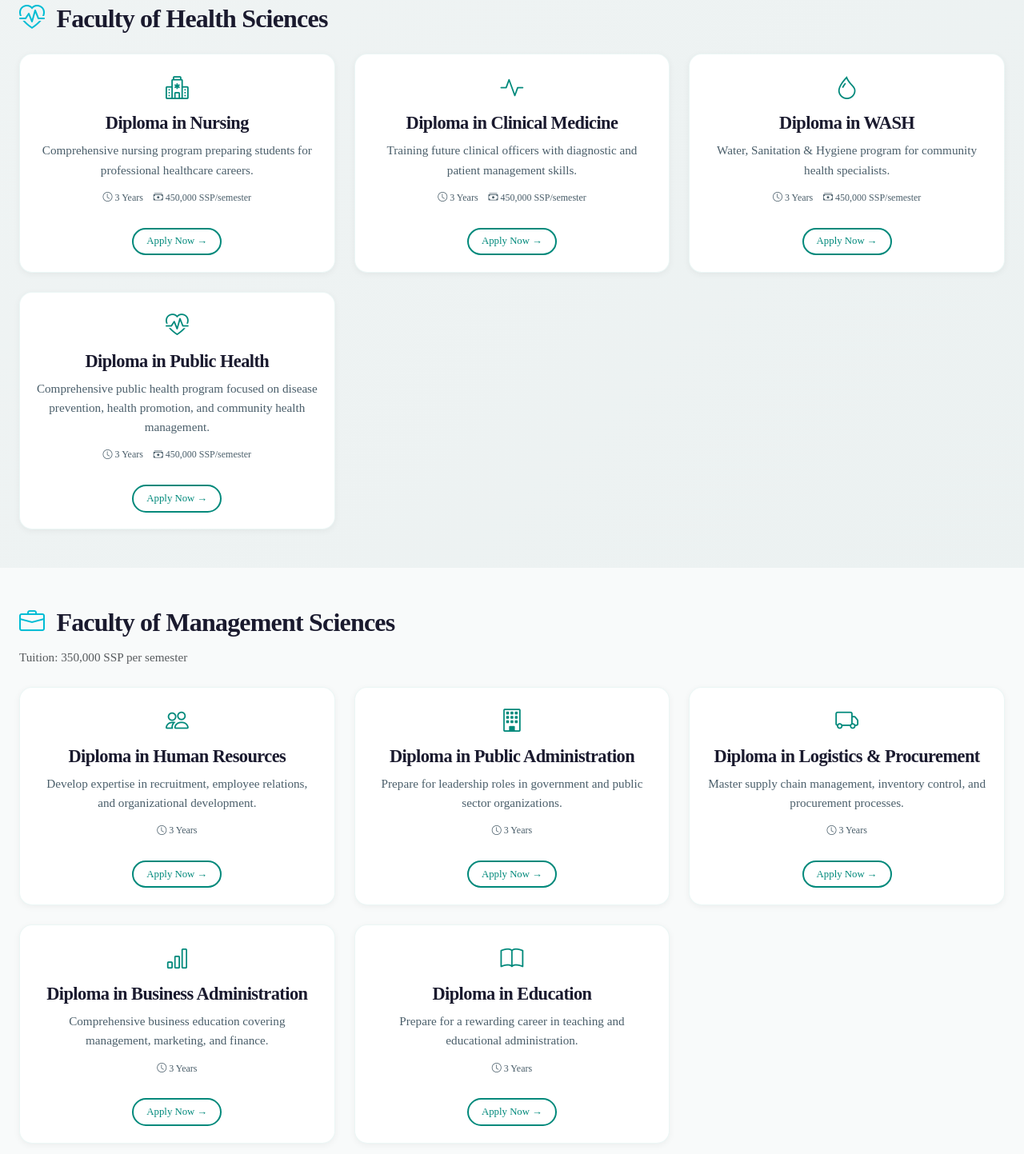
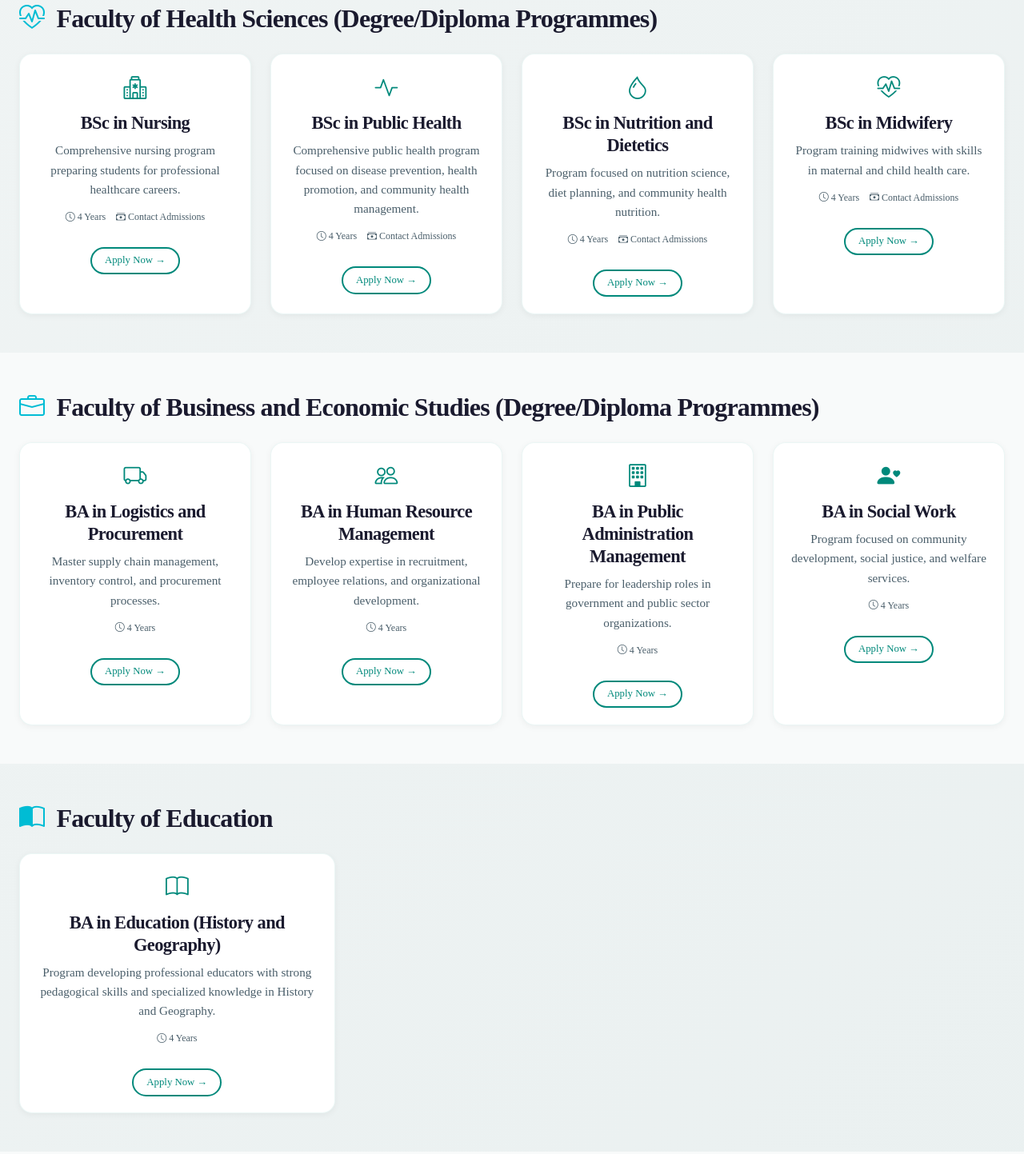
Before and after one commit to Lul24/kist, a plain HTML site: page kist/courses.html in a window 1280 px wide. Shown: the part 393-1836 px from the top of the page at 80% size. Drawn offline with nearby package versions, Linux system fonts and the light colour scheme.

Commit message:
Revise course details and program offerings in courses.html
Updated course offerings and details for various programs including Health Sciences, Business, and Education. Adjusted course duration and tuition information.

```diff
--- a/kist/courses.html
+++ b/kist/courses.html
@@ -47,53 +47,53 @@
 <section class="courses-faculty py-5">
   <div class="container">
     <div class="faculty-header-section mb-4" data-aos="fade-up">
-      <h2><i class="bi bi-heart-pulse text-gold me-2"></i> Faculty of Health Sciences</h2>
+      <h2><i class="bi bi-heart-pulse text-gold me-2"></i> Faculty of Health Sciences (Degree/Diploma Programmes)</h2>
     </div>
     <div class="row g-4">
-      <div class="col-md-4" data-aos="fade-up">
+      <div class="col-md-3" data-aos="fade-up">
         <div class="course-detailed-card">
           <div class="course-icon"><i class="bi bi-hospital"></i></div>
-          <h3>Diploma in Nursing</h3>
+          <h3>BSc in Nursing</h3>
           <p>Comprehensive nursing program preparing students for professional healthcare careers.</p>
           <div class="course-info">
-            <span><i class="bi bi-clock"></i> 3 Years</span>
-            <span><i class="bi bi-cash-stack"></i> 450,000 SSP/semester</span>
+            <span><i class="bi bi-clock"></i> 4 Years</span>
+            <span><i class="bi bi-cash-stack"></i> Contact Admissions</span>
           </div>
           <a href="admissions.html" class="btn-outline-primary-custom btn-sm mt-3">Apply Now →</a>
         </div>
       </div>
-      <div class="col-md-4" data-aos="fade-up" data-aos-delay="100">
+      <div class="col-md-3" data-aos="fade-up" data-aos-delay="100">
         <div class="course-detailed-card">
           <div class="course-icon"><i class="bi bi-activity"></i></div>
-          <h3>Diploma in Clinical Medicine</h3>
-          <p>Training future clinical officers with diagnostic and patient management skills.</p>
+          <h3>BSc in Public Health</h3>
+          <p>Comprehensive public health program focused on disease prevention, health promotion, and community health management.</p>
           <div class="course-info">
-            <span><i class="bi bi-clock"></i> 3 Years</span>
-            <span><i class="bi bi-cash-stack"></i> 450,000 SSP/semester</span>
+            <span><i class="bi bi-clock"></i> 4 Years</span>
+            <span><i class="bi bi-cash-stack"></i> Contact Admissions</span>
           </div>
           <a href="admissions.html" class="btn-outline-primary-custom btn-sm mt-3">Apply Now →</a>
         </div>
       </div>
-      <div class="col-md-4" data-aos="fade-up" data-aos-delay="150">
+      <div class="col-md-3" data-aos="fade-up" data-aos-delay="150">
         <div class="course-detailed-card">
           <div class="course-icon"><i class="bi bi-droplet"></i></div>
-          <h3>Diploma in WASH</h3>
-          <p>Water, Sanitation & Hygiene program for community health specialists.</p>
+          <h3>BSc in Nutrition and Dietetics</h3>
+          <p>Program focused on nutrition science, diet planning, and community health nutrition.</p>
           <div class="course-info">
-            <span><i class="bi bi-clock"></i> 3 Years</span>
-            <span><i class="bi bi-cash-stack"></i> 450,000 SSP/semester</span>
+            <span><i class="bi bi-clock"></i> 4 Years</span>
+            <span><i class="bi bi-cash-stack"></i> Contact Admissions</span>
           </div>
           <a href="admissions.html" class="btn-outline-primary-custom btn-sm mt-3">Apply Now →</a>
         </div>
       </div>
-      <div class="col-md-4" data-aos="fade-up" data-aos-delay="200">
+      <div class="col-md-3" data-aos="fade-up" data-aos-delay="200">
         <div class="course-detailed-card">
           <div class="course-icon"><i class="bi bi-heart-pulse"></i></div>
-          <h3>Diploma in Public Health</h3>
-          <p>Comprehensive public health program focused on disease prevention, health promotion, and community health management.</p>
+          <h3>BSc in Midwifery</h3>
+          <p>Program training midwives with skills in maternal and child health care.</p>
           <div class="course-info">
-            <span><i class="bi bi-clock"></i> 3 Years</span>
-            <span><i class="bi bi-cash-stack"></i> 450,000 SSP/semester</span>
+            <span><i class="bi bi-clock"></i> 4 Years</span>
+            <span><i class="bi bi-cash-stack"></i> Contact Admissions</span>
           </div>
           <a href="admissions.html" class="btn-outline-primary-custom btn-sm mt-3">Apply Now →</a>
         </div>
@@ -102,56 +102,66 @@
   </div>
 </section>
 
-<!-- ========== FACULTY OF MANAGEMENT SCIENCES ========== -->
+<!-- ========== FACULTY OF BUSINESS AND ECONOMIC STUDIES ========== -->
 <section class="courses-faculty py-5 bg-soft-light">
   <div class="container">
     <div class="faculty-header-section mb-4" data-aos="fade-up">
-      <h2><i class="bi bi-briefcase text-gold me-2"></i> Faculty of Management Sciences</h2>
-      <p class="text-muted">Tuition: 350,000 SSP per semester</p>
+      <h2><i class="bi bi-briefcase text-gold me-2"></i> Faculty of Business and Economic Studies (Degree/Diploma Programmes)</h2>
+    </div>
+    <div class="row g-4">
+      <div class="col-md-3" data-aos="fade-up">
+        <div class="course-detailed-card">
+          <div class="course-icon"><i class="bi bi-truck"></i></div>
+          <h3>BA in Logistics and Procurement</h3>
+          <p>Master supply chain management, inventory control, and procurement processes.</p>
+          <div class="course-info"><span><i class="bi bi-clock"></i> 4 Years</span></div>
+          <a href="admissions.html" class="btn-outline-primary-custom btn-sm mt-3">Apply Now →</a>
+        </div>
+      </div>
+      <div class="col-md-3" data-aos="fade-up" data-aos-delay="100">
+        <div class="course-detailed-card">
+          <div class="course-icon"><i class="bi bi-people"></i></div>
+          <h3>BA in Human Resource Management</h3>
+          <p>Develop expertise in recruitment, employee relations, and organizational development.</p>
+          <div class="course-info"><span><i class="bi bi-clock"></i> 4 Years</span></div>
+          <a href="admissions.html" class="btn-outline-primary-custom btn-sm mt-3">Apply Now →</a>
+        </div>
+      </div>
+      <div class="col-md-3" data-aos="fade-up" data-aos-delay="150">
+        <div class="course-detailed-card">
+          <div class="course-icon"><i class="bi bi-building"></i></div>
+          <h3>BA in Public Administration Management</h3>
+          <p>Prepare for leadership roles in government and public sector organizations.</p>
+          <div class="course-info"><span><i class="bi bi-clock"></i> 4 Years</span></div>
+          <a href="admissions.html" class="btn-outline-primary-custom btn-sm mt-3">Apply Now →</a>
+        </div>
+      </div>
+      <div class="col-md-3" data-aos="fade-up" data-aos-delay="200">
+        <div class="course-detailed-card">
+          <div class="course-icon"><i class="bi bi-person-heart"></i></div>
+          <h3>BA in Social Work</h3>
+          <p>Program focused on community development, social justice, and welfare services.</p>
+          <div class="course-info"><span><i class="bi bi-clock"></i> 4 Years</span></div>
+          <a href="admissions.html" class="btn-outline-primary-custom btn-sm mt-3">Apply Now →</a>
+        </div>
+      </div>
+    </div>
+  </div>
+</section>
+
+<!-- ========== FACULTY OF EDUCATION ========== -->
+<section class="courses-faculty py-5">
+  <div class="container">
+    <div class="faculty-header-section mb-4" data-aos="fade-up">
+      <h2><i class="bi bi-book-half text-gold me-2"></i> Faculty of Education</h2>
     </div>
     <div class="row g-4">
       <div class="col-md-4" data-aos="fade-up">
         <div class="course-detailed-card">
-          <div class="course-icon"><i class="bi bi-people"></i></div>
-          <h3>Diploma in Human Resources</h3>
-          <p>Develop expertise in recruitment, employee relations, and organizational development.</p>
-          <div class="course-info"><span><i class="bi bi-clock"></i> 3 Years</span></div>
-          <a href="admissions.html" class="btn-outline-primary-custom btn-sm mt-3">Apply Now →</a>
-        </div>
-      </div>
-      <div class="col-md-4" data-aos="fade-up" data-aos-delay="100">
-        <div class="course-detailed-card">
-          <div class="course-icon"><i class="bi bi-building"></i></div>
-          <h3>Diploma in Public Administration</h3>
-          <p>Prepare for leadership roles in government and public sector organizations.</p>
-          <div class="course-info"><span><i class="bi bi-clock"></i> 3 Years</span></div>
-          <a href="admissions.html" class="btn-outline-primary-custom btn-sm mt-3">Apply Now →</a>
-        </div>
-      </div>
-      <div class="col-md-4" data-aos="fade-up" data-aos-delay="150">
-        <div class="course-detailed-card">
-          <div class="course-icon"><i class="bi bi-truck"></i></div>
-          <h3>Diploma in Logistics & Procurement</h3>
-          <p>Master supply chain management, inventory control, and procurement processes.</p>
-          <div class="course-info"><span><i class="bi bi-clock"></i> 3 Years</span></div>
-          <a href="admissions.html" class="btn-outline-primary-custom btn-sm mt-3">Apply Now →</a>
-        </div>
-      </div>
-      <div class="col-md-4" data-aos="fade-up" data-aos-delay="200">
-        <div class="course-detailed-card">
-          <div class="course-icon"><i class="bi bi-bar-chart"></i></div>
-          <h3>Diploma in Business Administration</h3>
-          <p>Comprehensive business education covering management, marketing, and finance.</p>
-          <div class="course-info"><span><i class="bi bi-clock"></i> 3 Years</span></div>
-          <a href="admissions.html" class="btn-outline-primary-custom btn-sm mt-3">Apply Now →</a>
-        </div>
-      </div>
-      <div class="col-md-4" data-aos="fade-up" data-aos-delay="250">
-        <div class="course-detailed-card">
           <div class="course-icon"><i class="bi bi-book"></i></div>
-          <h3>Diploma in Education</h3>
-          <p>Prepare for a rewarding career in teaching and educational administration.</p>
-          <div class="course-info"><span><i class="bi bi-clock"></i> 3 Years</span></div>
+          <h3>BA in Education (History and Geography)</h3>
+          <p>Program developing professional educators with strong pedagogical skills and specialized knowledge in History and Geography.</p>
+          <div class="course-info"><span><i class="bi bi-clock"></i> 4 Years</span></div>
           <a href="admissions.html" class="btn-outline-primary-custom btn-sm mt-3">Apply Now →</a>
         </div>
       </div>
@@ -160,7 +170,7 @@
 </section>
 
 <!-- ========== CERTIFICATE PROGRAMS ========== -->
-<section class="certificate-programs py-5">
+<section class="certificate-programs py-5 bg-soft-light">
   <div class="container">
     <div class="section-head text-center mb-5" data-aos="fade-up">
       <h2>Certificate Programs</h2>
@@ -171,25 +181,61 @@
       <div class="col-md-3 col-6" data-aos="fade-up">
         <div class="cert-simple-card">
           <i class="bi bi-hospital"></i>
-          <h5>Health Sciences</h5>
+          <h5>Certified Nurse Assistant</h5>
         </div>
       </div>
       <div class="col-md-3 col-6" data-aos="fade-up" data-aos-delay="50">
         <div class="cert-simple-card">
-          <i class="bi bi-briefcase"></i>
-          <h5>Management Sciences</h5>
+          <i class="bi bi-heart-pulse"></i>
+          <h5>First Aid and Emergency Care</h5>
         </div>
       </div>
       <div class="col-md-3 col-6" data-aos="fade-up" data-aos-delay="100">
         <div class="cert-simple-card">
-          <i class="bi bi-laptop"></i>
-          <h5>Computer Skills</h5>
+          <i class="bi bi-people"></i>
+          <h5>Human Resource Management</h5>
         </div>
       </div>
       <div class="col-md-3 col-6" data-aos="fade-up" data-aos-delay="150">
         <div class="cert-simple-card">
+          <i class="bi bi-file-earmark-text"></i>
+          <h5>Office Secretariat Management</h5>
+        </div>
+      </div>
+      <div class="col-md-3 col-6" data-aos="fade-up" data-aos-delay="200">
+        <div class="cert-simple-card">
+          <i class="bi bi-book"></i>
+          <h5>Primary/Secondary Education</h5>
+        </div>
+      </div>
+      <div class="col-md-3 col-6" data-aos="fade-up" data-aos-delay="250">
+        <div class="cert-simple-card">
+          <i class="bi bi-bar-chart"></i>
+          <h5>Monitoring and Evaluation (M&E)</h5>
+        </div>
+      </div>
+      <div class="col-md-3 col-6" data-aos="fade-up" data-aos-delay="300">
+        <div class="cert-simple-card">
           <i class="bi bi-chat-dots"></i>
-          <h5>Language & Communication</h5>
+          <h5>English for Adults (EFA)</h5>
+        </div>
+      </div>
+      <div class="col-md-3 col-6" data-aos="fade-up" data-aos-delay="350">
+        <div class="cert-simple-card">
+          <i class="bi bi-chat"></i>
+          <h5>Arabic for All (AFA)</h5>
+        </div>
+      </div>
+      <div class="col-md-3 col-6" data-aos="fade-up" data-aos-delay="400">
+        <div class="cert-simple-card">
+          <i class="bi bi-apple"></i>
+          <h5>Nutrition and Dietetics</h5>
+        </div>
+      </div>
+      <div class="col-md-3 col-6" data-aos="fade-up" data-aos-delay="450">
+        <div class="cert-simple-card">
+          <i class="bi bi-laptop"></i>
+          <h5>Computer Applications</h5>
         </div>
       </div>
     </div>
```
